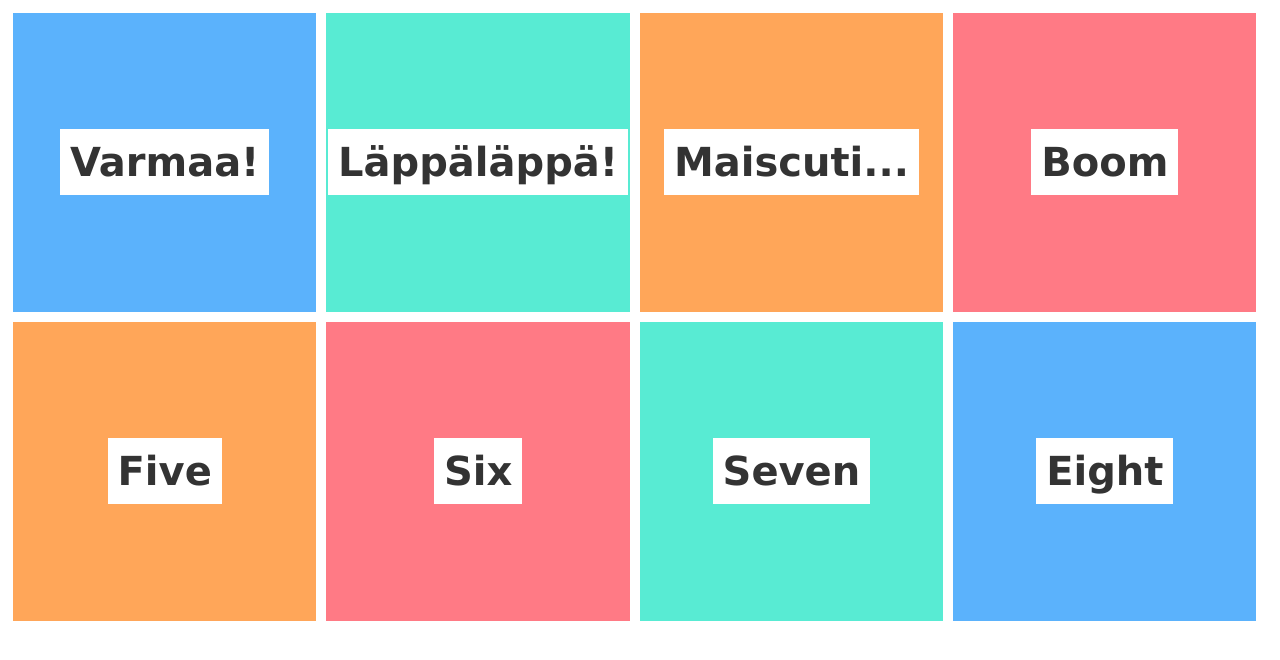
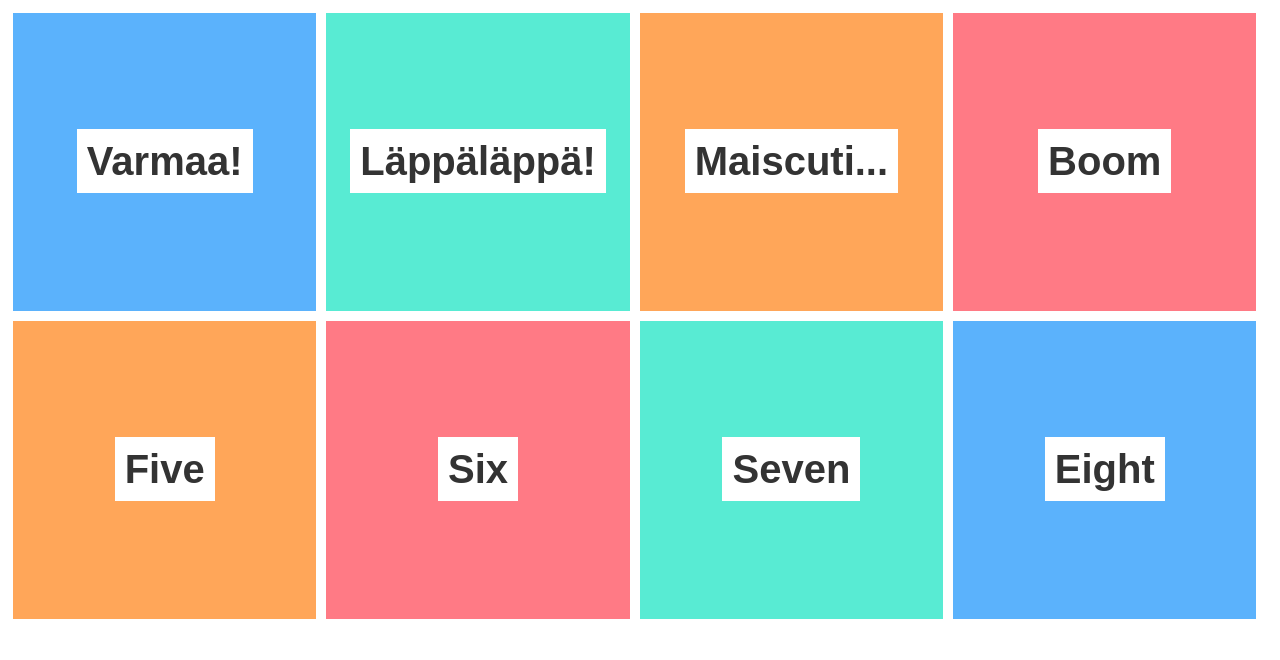
Before and after one commit to mikukopteff/soundboard, a plain HTML site: page src/index.html in a window 1280 px wide. Drawn offline with Linux system fonts and the light colour scheme.

Commit message:
Better font

```diff
--- a/src/css/styles.less
+++ b/src/css/styles.less
@@ -11,7 +11,7 @@
 	background-color: #ff7a85;
 }
 a {
-	font: bold 40px 'Lucida Sans Unicode';
+	font: bold 40px 'Arial';
     text-decoration: none;
     background-color: #FFF;
     color: #333333;
```
